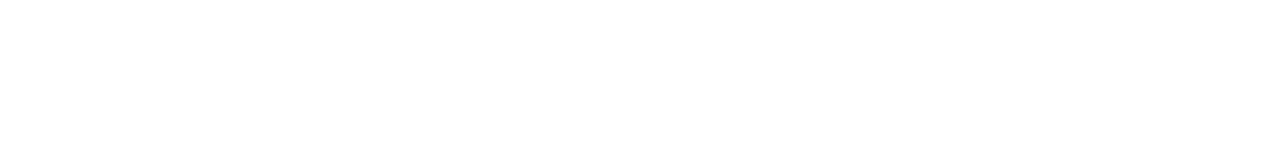
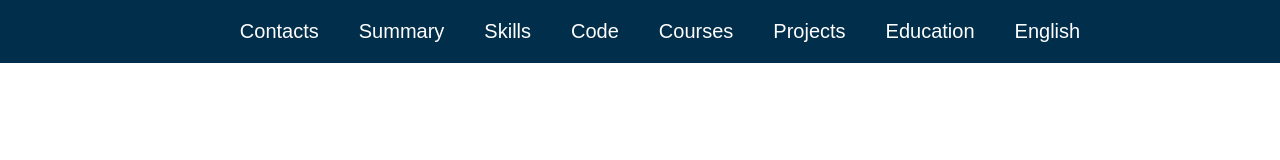
Before and after one commit to Atikin132/rsschool-cv, a plain HTML site: page index.html in a window 1280 px wide. Drawn offline with Linux system fonts and the light colour scheme.

Commit message:
feat: add navbar

```diff
--- a/index.html
+++ b/index.html
@@ -1,13 +1,40 @@
 <!DOCTYPE html>
 <html lang="en">
+
 <head>
     <meta charset="UTF-8">
     <meta name="viewport" content="width=device-width, initial-scale=1.0">
-    <title>Document</title>
+    <title>cv</title>
+    <link rel="stylesheet" href="style.css" />
+    <link rel="icon" href="assets/favicon.ico" />
 </head>
+
 <body>
-    <header></header>
+    <header class="header">
+        <div class="container header-container">
+            <nav class="nav">
+                <ul class="nav-list">
+                    <li class="nav-item"><a href="#contacts" class="nav-link"><span class="nav-span">Contacts</span></a>
+                    </li>
+                    <li class="nav-item"><a href="#summary" class="nav-link"><span class="nav-span">Summary</span></a>
+                    </li>
+                    <li class="nav-item"><a href="#skills" class="nav-link"><span class="nav-span">Skills</span></a>
+                    </li>
+                    <li class="nav-item"><a href="#code" class="nav-link"><span class="nav-span">Code</span></a></li>
+                    <li class="nav-item"><a href="#courses" class="nav-link"><span class="nav-span">Courses</span></a>
+                    </li>
+                    <li class="nav-item"><a href="#projects" class="nav-link"><span class="nav-span">Projects</span></a>
+                    </li>
+                    <li class="nav-item"><a href="#education" class="nav-link"><span
+                                class="nav-span">Education</span></a></li>
+                    <li class="nav-item"><a href="#english" class="nav-link"><span class="nav-span">English</span></a>
+                    </li>
+                </ul>
+            </nav>
+        </div>
+    </header>
     <main></main>
     <footer></footer>
 </body>
+
 </html>
--- a/style.css
+++ b/style.css
@@ -1,4 +1,52 @@
-div {
-  width: 200px;
-  margin: 10px;
+* {
+  box-sizing: border-box;
 }
+
+html {
+  scroll-behavior: smooth;
+}
+
+body {
+  min-height: 100vh;
+  display: flex;
+  flex-direction: column;
+  margin: 0;
+  font: 20px serif;
+}
+
+.container {
+  max-width: 1440px;
+  margin: 0 auto;
+}
+
+.header {
+  background-color: #012E4A;
+}
+
+header {
+  display: block;
+}
+
+.nav-list {
+  display: flex;
+  justify-content: center;
+  align-items: center;
+  list-style: none;
+}
+
+.nav-link {
+  padding: 0 20px;
+  line-height: 50px;
+  font: 1em sans-serif;
+  color: #fff;
+  text-decoration: none;
+}
+
+.nav-span {
+  border-bottom: 0 solid #fff;
+  transition: 0.2s;
+}
+
+.nav-span:hover {
+  border-bottom-width: 3px;
+}
```
Also changed, not shown: assets/favicon.ico (added).
